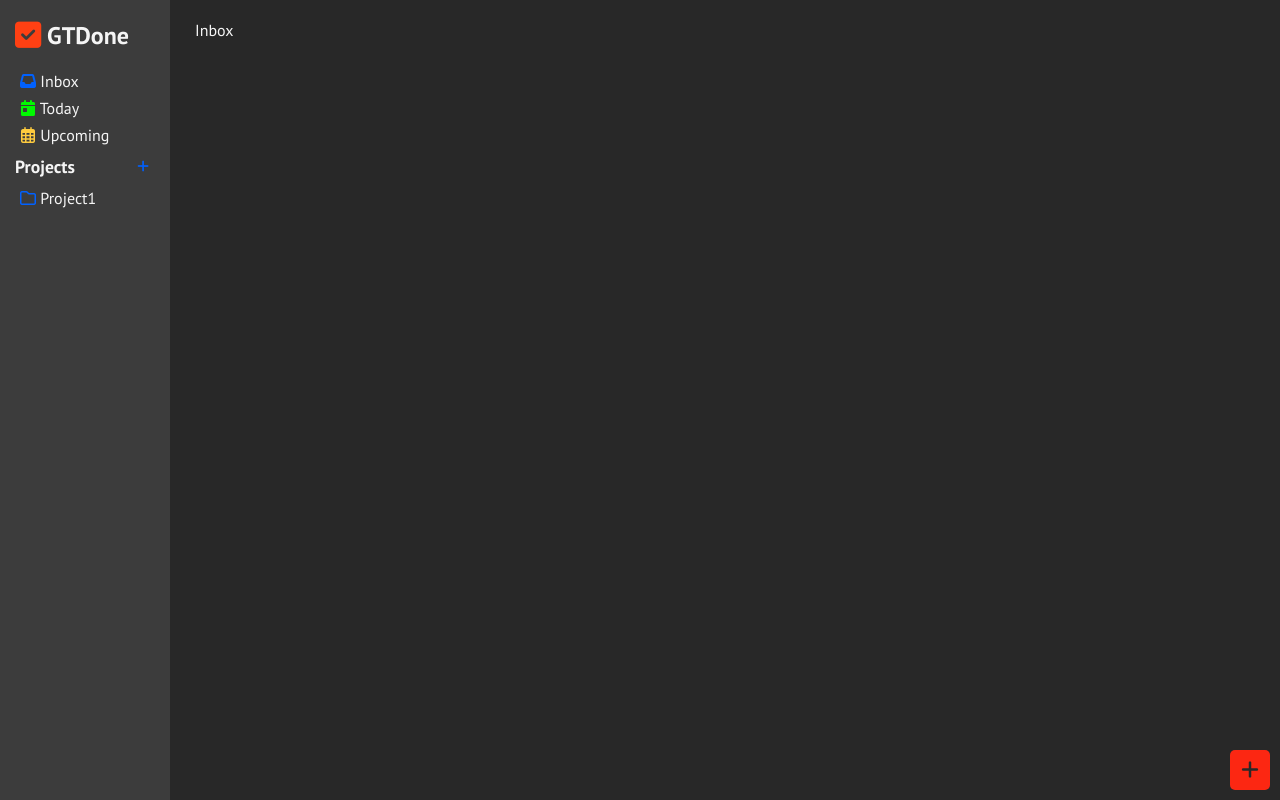
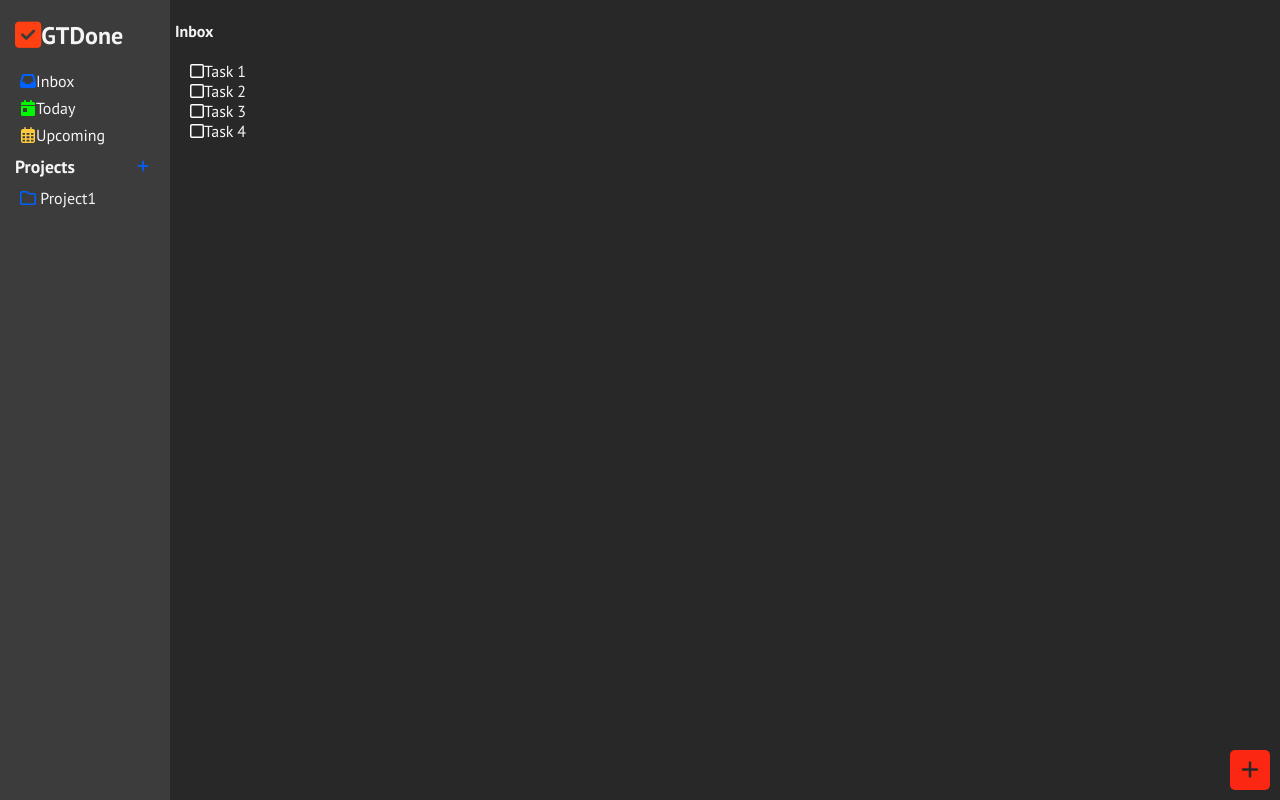
Before and after one commit to emiroquai/GTDone, a website built with webpack: page dist/index.html in a window 1280 px wide. Built offline with nearby package versions, Linux system fonts and the light colour scheme.

Commit message:
Task list added

```diff
--- a/dist/index.html
+++ b/dist/index.html
@@ -7,19 +7,19 @@
 </head>
 <body>
 <div class="sidebar">
-    <h2><i class="fa-solid fa-square-check fa-lg" style="color: #ff4013;"></i> GTDone</h2>
+    <h2><i class="fa-solid fa-square-check fa-lg" style="color: #ff4013;"></i>GTDone</h2>
     <ul id="base-lists">
+      <li class="list-name selected">
+        <i class="fa-solid fa-inbox" style="color: #0061ff;"></i>Inbox</li>
       <li class="list-name">
-        <i class="fa-solid fa-inbox" style="color: #0061ff;"></i> Inbox</li>
+        <i class="fa-solid fa-calendar-day i-s" style="color: #00f900;"></i>Today</li>
       <li class="list-name">
-        <i class="fa-solid fa-calendar-day i-s" style="color: #00f900;"></i> Today</li>
-      <li class="list-name">
-        <i class="fa-regular fa-calendar-days i-s" style="color: #fecb3e;"></i> Upcoming</li>
+        <i class="fa-regular fa-calendar-days i-s" style="color: #fecb3e;"></i>Upcoming</li>
       </ul>
     <div id="projects">
         <h3 class="list-title">
           Projects
-            <button id="add-project"><i class="fa-solid fa-plus" style="color: #0061ff;"></i></button>
+            <button id="add-project"><i class="fa-solid fa-plus i-button" style="color: #0061ff;"></i></button>
         </h3>
         <ul class="projects-list">
           <li class="list-name"><i class="fa-regular fa-folder" style="color: #0061ff;"></i> Project1</li>
@@ -27,10 +27,21 @@
     </div>
 </div>
 <main>
-  <div class="task-list">
-    <div class="list-name">Inbox</div>
+  <div class="task-list-field">
+    <h4 class="list-name">Inbox</h4>
+    <ul class="task-list">
+      <li class="task">
+        <i class="fa-regular fa-square checkbox" style="color: #ffffff;"></i>Task 1</li>
+      <li class="task">
+        <i class="fa-regular fa-square checkbox" style="color: #ffffff;"></i>Task 2</li>
+      <li class="task">
+        <i class="fa-regular fa-square checkbox" style="color: #ffffff;"></i>Task 3</li>
+      <li class="task">
+        <i class="fa-regular fa-square checkbox" style="color: #ffffff;"></i>Task 4</li>
+
+    </ul>
   </div>
-  <button id="add-task"><i class="fa-solid fa-plus fa-xl" style="color: rgb(40, 40, 40);"></i></button>
+  <button id="add-task"><i class="fa-solid fa-plus fa-xl i-button" style="color: rgb(40, 40, 40);"></i></button>
 </main>
 </body>
 <script src="https://kit.fontawesome.com/3d23fc4332.js" crossorigin="anonymous"></script>
```
